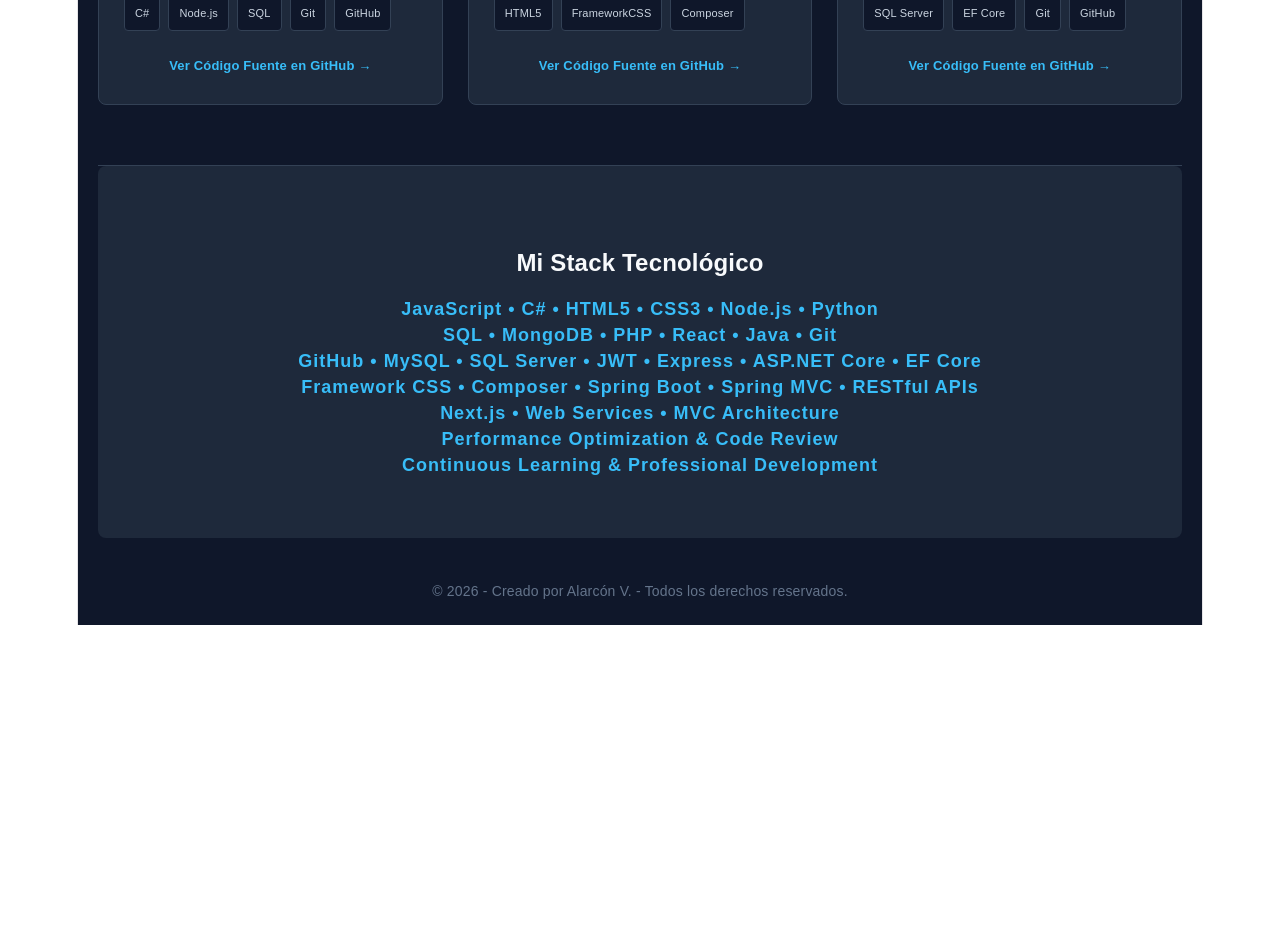
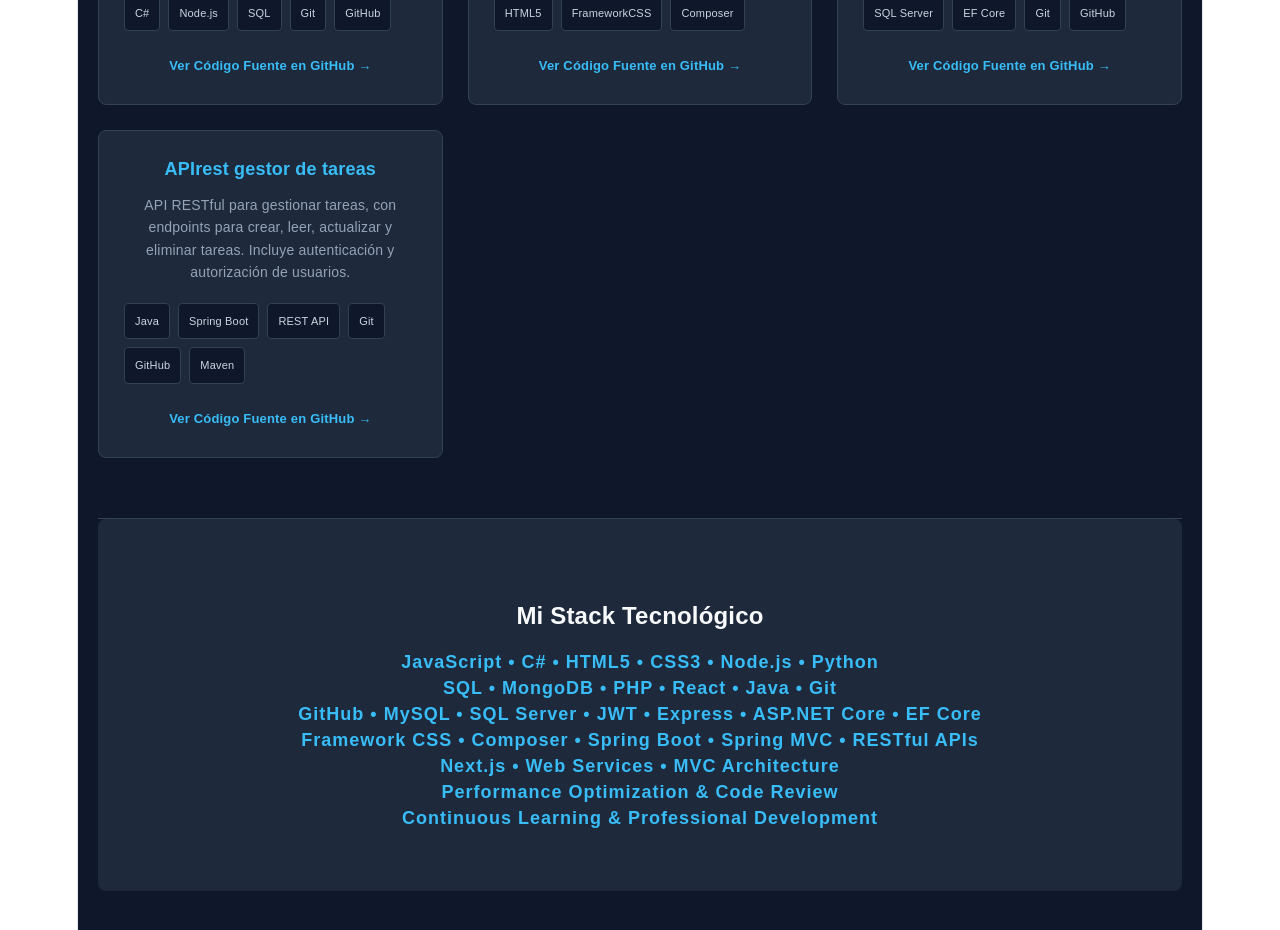
Before and after one commit to alarconv-dev/porfolio-web, a React (Vite) app: page / in a window 1280 px wide. Shown: the part 1420-2350 px from the top of the page. Before the commit the page ends 2045 px from the top, so only its background shows below. Built offline with nearby package versions, Linux system fonts and the light colour scheme.

Commit message:
feat: actualizacio de profolio

```diff
--- a/src/data/proyectos.js
+++ b/src/data/proyectos.js
@@ -40,5 +40,12 @@ export const listaProyectos = [
     descripcion: "Web API RESTful en .NET 8 con ASP.NET Core Identity y JWT para la gestión segura de usuarios, encriptación de contraseñas y protección de endpoints.",
     tags: ["NET 8", "C#", "ASP.NET Core", "JWT", "SQL Server", "EF Core", "Git", "GitHub"],
     linkGithub: "https://github.com/alarconv-dev/Autentication-identity.git"
+  },
+  {
+    id:7,
+    titulo: "APIrest gestor de tareas",
+    descripcion: "API RESTful para gestionar tareas, con endpoints para crear, leer, actualizar y eliminar tareas. Incluye autenticación y autorización de usuarios.",
+    tags: ["Java", "Spring Boot", "REST API", "Git", "GitHub", "Maven"],
+    linkGithub: "https://github.com/alarconv-dev/api-gestor-tareas.git"
   }
 ];
```
